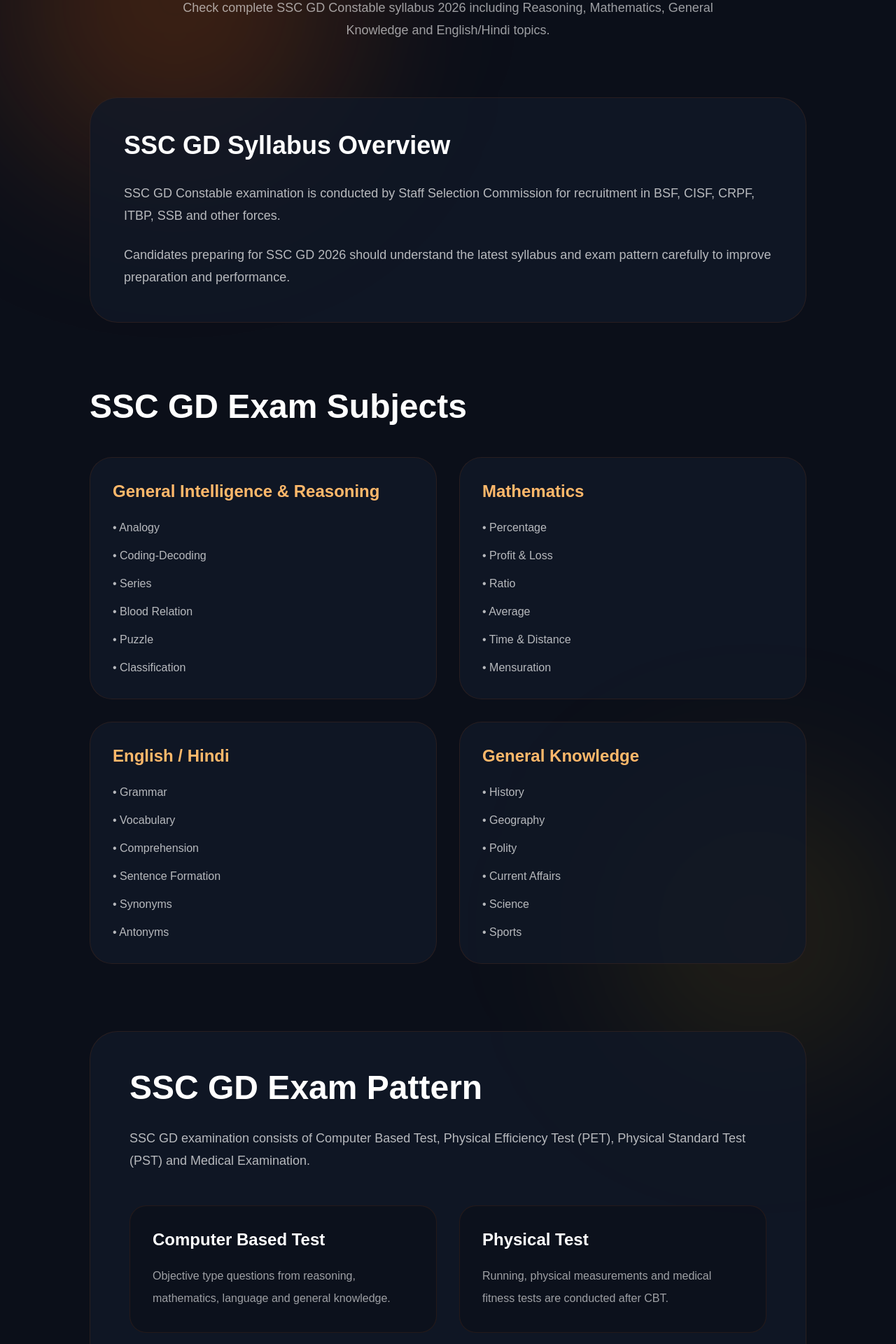
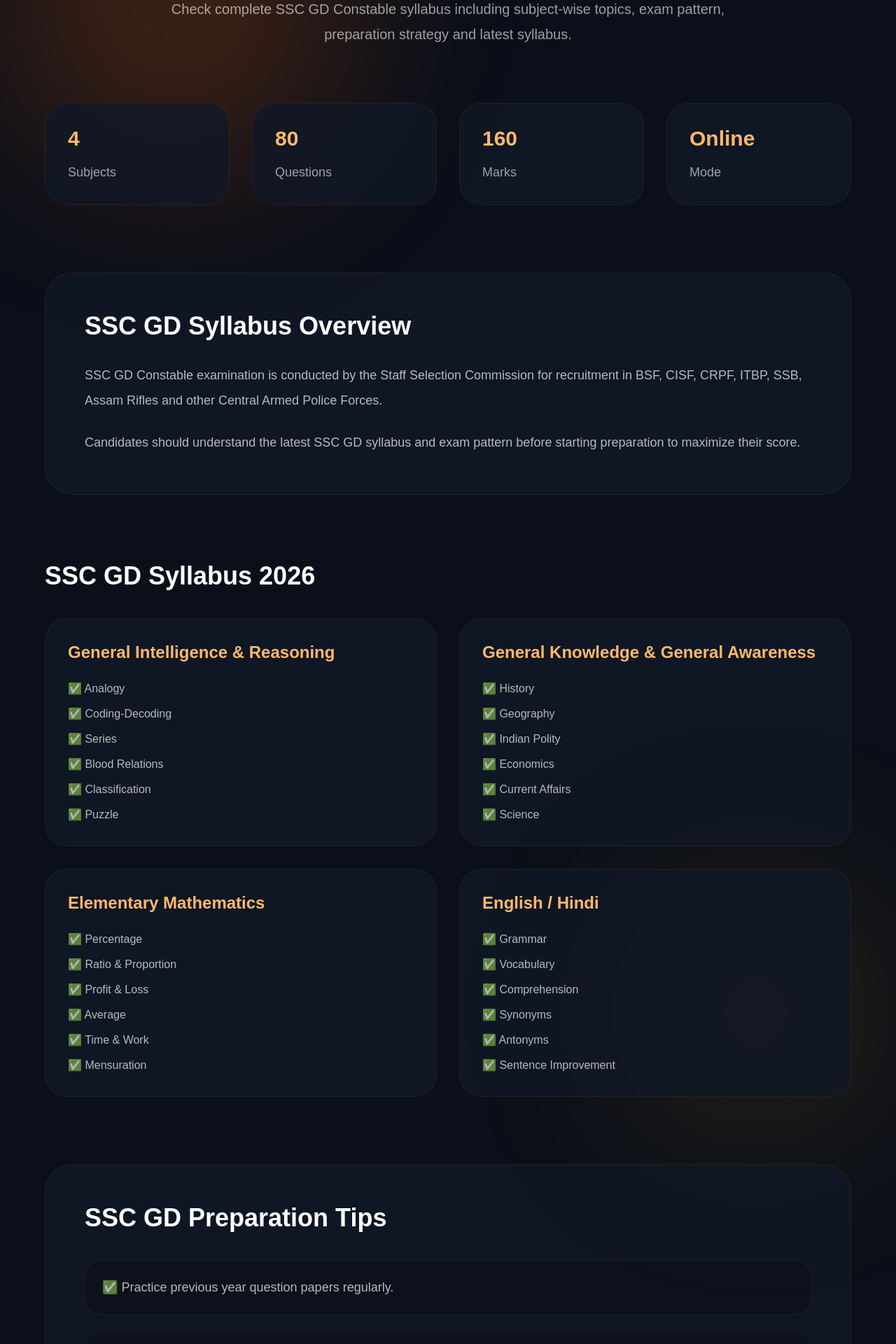
Before and after one commit to payadav142-rgb/ssc-tools-hub, a Next.js app: page /ssc-gd-syllabus in a window 1280 px wide. Shown: the part 340-2260 px from the top of the page at 70% size. Built offline with nearby package versions, Linux system fonts and the light colour scheme; no server answers.

Commit message:
Upgrade SSC GD syllabus page with premium UI and SEO

```diff
--- a/app/ssc-gd-syllabus/page.tsx
+++ b/app/ssc-gd-syllabus/page.tsx
@@ -1,15 +1,14 @@
 import type { Metadata } from "next";
+import Link from "next/link";
 
 import Navbar from "../../components/Navbar";
 import ToolContainer from "../../components/ToolContainer";
 
 export const metadata: Metadata = {
-
-  title:
-    "SSC GD Syllabus 2026 — Complete Exam Syllabus",
+  title: "SSC GD Syllabus 2026 — Complete Exam Syllabus",
 
   description:
-    "Check complete SSC GD syllabus 2026 including Reasoning, Mathematics, English/Hindi and General Knowledge with latest exam pattern.",
+    "Check complete SSC GD syllabus 2026 including Reasoning, Mathematics, English/Hindi, General Knowledge, exam pattern and preparation tips.",
 
   keywords: [
     "SSC GD Syllabus 2026",
@@ -18,13 +17,10 @@ export const metadata: Metadata = {
     "SSC GD Preparation",
     "SSC GD Subjects",
   ],
-
 };
 
 export default function Page() {
-
   return (
-
     <ToolContainer>
 
       <Navbar />
@@ -38,70 +34,111 @@ export default function Page() {
 
         <section className="relative z-10 px-6 py-20">
 
-          <div className="max-w-5xl mx-auto">
+          <div className="max-w-6xl mx-auto">
 
             {/* Hero */}
+
             <div className="text-center">
 
               <p className="text-orange-300 font-medium">
-
                 SSC GD 2026
-
               </p>
 
               <h1 className="text-5xl md:text-7xl font-extrabold leading-tight mt-5">
 
-                SSC GD <span className="text-orange-400">Syllabus 2026</span>
+                SSC GD
+
+                <span className="text-orange-400">
+                  {" "}Syllabus 2026
+                </span>
 
               </h1>
 
-              <p className="text-white/60 text-lg leading-8 mt-8 max-w-3xl mx-auto">
+              <p className="text-white/60 text-lg md:text-xl leading-9 mt-8 max-w-4xl mx-auto">
 
-                Check complete SSC GD Constable syllabus 2026 including
-                Reasoning, Mathematics,
-                General Knowledge and English/Hindi topics.
+                Check complete SSC GD Constable syllabus including
+                subject-wise topics, exam pattern,
+                preparation strategy and latest syllabus.
 
               </p>
 
             </div>
 
+            {/* Quick Cards */}
+
+            <div className="grid md:grid-cols-4 gap-8 mt-20">
+
+              {[
+                {
+                  title: "Subjects",
+                  value: "4",
+                },
+
+                {
+                  title: "Questions",
+                  value: "80",
+                },
+
+                {
+                  title: "Marks",
+                  value: "160",
+                },
+
+                {
+                  title: "Mode",
+                  value: "Online",
+                },
+
+              ].map((item, index) => (
+
+                <div
+                  key={index}
+                  className="bg-[#111827]/80 border border-orange-500/10 rounded-[32px] p-8"
+                >
+
+                  <h2 className="text-3xl font-bold text-orange-300">
+                    {item.value}
+                  </h2>
+
+                  <p className="text-white/60 mt-4 text-lg">
+                    {item.title}
+                  </p>
+
+                </div>
+
+              ))}
+
+            </div>
+
             {/* Overview */}
-            <div className="mt-20 bg-[#111827]/80 border border-orange-500/10 rounded-[40px] p-8 md:p-12">
+
+            <div className="mt-24 bg-[#111827]/80 border border-orange-500/10 rounded-[40px] p-10 md:p-14">
 
               <h2 className="text-4xl font-bold">
-
                 SSC GD Syllabus Overview
-
               </h2>
 
-              <p className="text-white/70 leading-8 text-lg mt-8">
+              <p className="text-white/70 text-lg leading-9 mt-8">
 
-                SSC GD Constable examination is conducted
-                by Staff Selection Commission for recruitment
-                in BSF, CISF, CRPF, ITBP, SSB and other forces.
+                SSC GD Constable examination is conducted by the Staff Selection Commission for recruitment in BSF, CISF, CRPF, ITBP, SSB, Assam Rifles and other Central Armed Police Forces.
 
               </p>
 
-              <p className="text-white/70 leading-8 text-lg mt-6">
+              <p className="text-white/70 text-lg leading-9 mt-6">
 
-                Candidates preparing for SSC GD 2026 should understand
-                the latest syllabus and exam pattern carefully
-                to improve preparation and performance.
+                Candidates should understand the latest SSC GD syllabus and exam pattern before starting preparation to maximize their score.
 
               </p>
 
             </div>
-
-            {/* Subjects */}
+                        {/* SSC GD Syllabus Subjects */}
             <div className="mt-24">
 
-              <h2 className="text-4xl md:text-5xl font-bold">
-
-                SSC GD Exam Subjects
-
+              <h2 className="text-4xl font-bold">
+                SSC GD Syllabus 2026
               </h2>
 
-              <div className="grid md:grid-cols-2 gap-8 mt-12">
+              <div className="grid md:grid-cols-2 gap-8 mt-10">
 
                 {[
                   {
@@ -110,20 +147,32 @@ export default function Page() {
                       "Analogy",
                       "Coding-Decoding",
                       "Series",
-                      "Blood Relation",
+                      "Blood Relations",
+                      "Classification",
                       "Puzzle",
-                      "Classification",
                     ],
                   },
 
                   {
-                    title: "Mathematics",
+                    title: "General Knowledge & General Awareness",
+                    topics: [
+                      "History",
+                      "Geography",
+                      "Indian Polity",
+                      "Economics",
+                      "Current Affairs",
+                      "Science",
+                    ],
+                  },
+
+                  {
+                    title: "Elementary Mathematics",
                     topics: [
                       "Percentage",
+                      "Ratio & Proportion",
                       "Profit & Loss",
-                      "Ratio",
                       "Average",
-                      "Time & Distance",
+                      "Time & Work",
                       "Mensuration",
                     ],
                   },
@@ -134,45 +183,29 @@ export default function Page() {
                       "Grammar",
                       "Vocabulary",
                       "Comprehension",
-                      "Sentence Formation",
                       "Synonyms",
                       "Antonyms",
+                      "Sentence Improvement",
                     ],
                   },
 
-                  {
-                    title: "General Knowledge",
-                    topics: [
-                      "History",
-                      "Geography",
-                      "Polity",
-                      "Current Affairs",
-                      "Science",
-                      "Sports",
-                    ],
-                  },
-
-                ].map((item, index) => (
+                ].map((item) => (
 
                   <div
-                    key={index}
+                    key={item.title}
                     className="bg-[#111827]/80 border border-orange-500/10 rounded-[32px] p-8"
                   >
 
                     <h3 className="text-2xl font-bold text-orange-300">
-
                       {item.title}
-
                     </h3>
 
-                    <ul className="mt-6 space-y-4 text-white/70">
+                    <ul className="mt-6 space-y-3 text-white/70">
 
-                      {item.topics.map((topic, i) => (
+                      {item.topics.map((topic) => (
 
-                        <li key={i}>
-
-                          • {topic}
-
+                        <li key={topic}>
+                          ✅ {topic}
                         </li>
 
                       ))}
@@ -187,92 +220,30 @@ export default function Page() {
 
             </div>
 
-            {/* Exam Pattern */}
+            {/* Preparation Tips */}
             <div className="mt-24 bg-[#111827]/80 border border-orange-500/10 rounded-[40px] p-10 md:p-14">
 
-              <h2 className="text-4xl md:text-5xl font-bold">
-
-                SSC GD Exam Pattern
-
-              </h2>
-
-              <p className="text-white/70 text-lg leading-8 mt-8">
-
-                SSC GD examination consists of Computer Based Test,
-                Physical Efficiency Test (PET),
-                Physical Standard Test (PST) and Medical Examination.
-
-              </p>
-
-              <div className="grid md:grid-cols-2 gap-8 mt-12">
-
-                <div className="bg-black/20 border border-orange-500/10 rounded-3xl p-8">
-
-                  <h3 className="text-2xl font-bold">
-
-                    Computer Based Test
-
-                  </h3>
-
-                  <p className="text-white/60 leading-8 mt-5">
-
-                    Objective type questions from reasoning,
-                    mathematics, language and general knowledge.
-
-                  </p>
-
-                </div>
-
-                <div className="bg-black/20 border border-orange-500/10 rounded-3xl p-8">
-
-                  <h3 className="text-2xl font-bold">
-
-                    Physical Test
-
-                  </h3>
-
-                  <p className="text-white/60 leading-8 mt-5">
-
-                    Running, physical measurements
-                    and medical fitness tests
-                    are conducted after CBT.
-
-                  </p>
-
-                </div>
-
-              </div>
-
-            </div>
-
-            {/* Tips */}
-            <div className="mt-24">
-
               <h2 className="text-4xl font-bold">
-
                 SSC GD Preparation Tips
-
               </h2>
 
               <div className="space-y-6 mt-10">
 
                 {[
-                  "Practice SSC GD mock tests regularly.",
-                  "Improve physical fitness daily.",
-                  "Focus on current affairs and GK preparation.",
-                  "Revise formulas and reasoning shortcuts.",
-                  "Solve previous year papers consistently.",
-                ].map((tip, index) => (
+                  "Practice previous year question papers regularly.",
+                  "Revise Mathematics formulas daily.",
+                  "Read current affairs for General Awareness.",
+                  "Improve speed and accuracy through mock tests.",
+                  "Maintain physical fitness for PET & PST.",
+                ].map((tip) => (
 
                   <div
-                    key={index}
-                    className="bg-[#111827]/70 border border-orange-500/10 rounded-3xl p-6"
+                    key={tip}
+                    className="bg-black/20 border border-orange-500/10 rounded-3xl p-6"
                   >
 
-                    <p className="text-white/70 text-lg">
-
+                    <p className="text-lg text-white/70">
                       ✅ {tip}
-
                     </p>
 
                   </div>
@@ -283,13 +254,60 @@ export default function Page() {
 
             </div>
 
-            {/* FAQ */}
+            {/* Internal Links */}
+            <div className="grid md:grid-cols-3 gap-8 mt-24">
+
+              <Link
+                href="/ssc-gd-exam-pattern"
+                className="group bg-[#111827]/80 border border-orange-500/10 rounded-[32px] p-8 hover:border-orange-500/40 transition-all"
+              >
+
+                <h3 className="text-2xl font-bold group-hover:text-orange-300 transition">
+                  SSC GD Exam Pattern
+                </h3>
+
+                <p className="text-white/50 mt-4">
+                  Latest CBT pattern →
+                </p>
+
+              </Link>
+
+              <Link
+                href="/ssc-gd-cutoff"
+                className="group bg-[#111827]/80 border border-orange-500/10 rounded-[32px] p-8 hover:border-orange-500/40 transition-all"
+              >
+
+                <h3 className="text-2xl font-bold group-hover:text-orange-300 transition">
+                  SSC GD Cutoff
+                </h3>
+
+                <p className="text-white/50 mt-4">
+                  Expected & previous year cutoff →
+                </p>
+
+              </Link>
+
+              <Link
+                href="/ssc-gd-salary"
+                className="group bg-[#111827]/80 border border-orange-500/10 rounded-[32px] p-8 hover:border-orange-500/40 transition-all"
+              >
+
+                <h3 className="text-2xl font-bold group-hover:text-orange-300 transition">
+                  SSC GD Salary
+                </h3>
+
+                <p className="text-white/50 mt-4">
+                  Salary & allowances →
+                </p>
+
+              </Link>
+
+            </div>
+                        {/* FAQ */}
             <div className="mt-24">
 
               <h2 className="text-4xl font-bold">
-
                 Frequently Asked Questions
-
               </h2>
 
               <div className="space-y-6 mt-10">
@@ -297,17 +315,13 @@ export default function Page() {
                 <div className="bg-[#111827]/80 border border-orange-500/10 rounded-3xl p-8">
 
                   <h3 className="text-2xl font-semibold">
-
                     Is SSC GD syllabus difficult?
-
                   </h3>
 
                   <p className="text-white/60 leading-8 mt-4">
-
-                    SSC GD syllabus is considered moderate.
-                    Regular practice and physical preparation
-                    can help candidates perform well.
-
+                    SSC GD syllabus is considered easy to moderate.
+                    Regular practice, mock tests and physical preparation
+                    help candidates score better.
                   </p>
 
                 </div>
@@ -315,17 +329,40 @@ export default function Page() {
                 <div className="bg-[#111827]/80 border border-orange-500/10 rounded-3xl p-8">
 
                   <h3 className="text-2xl font-semibold">
-
-                    Does SSC GD have physical test?
-
+                    Does SSC GD have a physical test?
                   </h3>
 
                   <p className="text-white/60 leading-8 mt-4">
+                    Yes. Candidates who qualify the CBT are called
+                    for PET (Physical Efficiency Test) and PST
+                    (Physical Standard Test).
+                  </p>
 
-                    Yes, SSC GD recruitment process includes
-                    Physical Efficiency Test and
-                    Physical Standard Test.
+                </div>
 
+                <div className="bg-[#111827]/80 border border-orange-500/10 rounded-3xl p-8">
+
+                  <h3 className="text-2xl font-semibold">
+                    How many subjects are included in SSC GD syllabus?
+                  </h3>
+
+                  <p className="text-white/60 leading-8 mt-4">
+                    SSC GD syllabus includes four subjects:
+                    Reasoning, General Knowledge, Elementary Mathematics
+                    and English/Hindi.
+                  </p>
+
+                </div>
+
+                <div className="bg-[#111827]/80 border border-orange-500/10 rounded-3xl p-8">
+
+                  <h3 className="text-2xl font-semibold">
+                    Is there negative marking in SSC GD exam?
+                  </h3>
+
+                  <p className="text-white/60 leading-8 mt-4">
+                    Yes. Negative marking is applicable as per the latest
+                    SSC GD examination rules.
                   </p>
 
                 </div>
```
